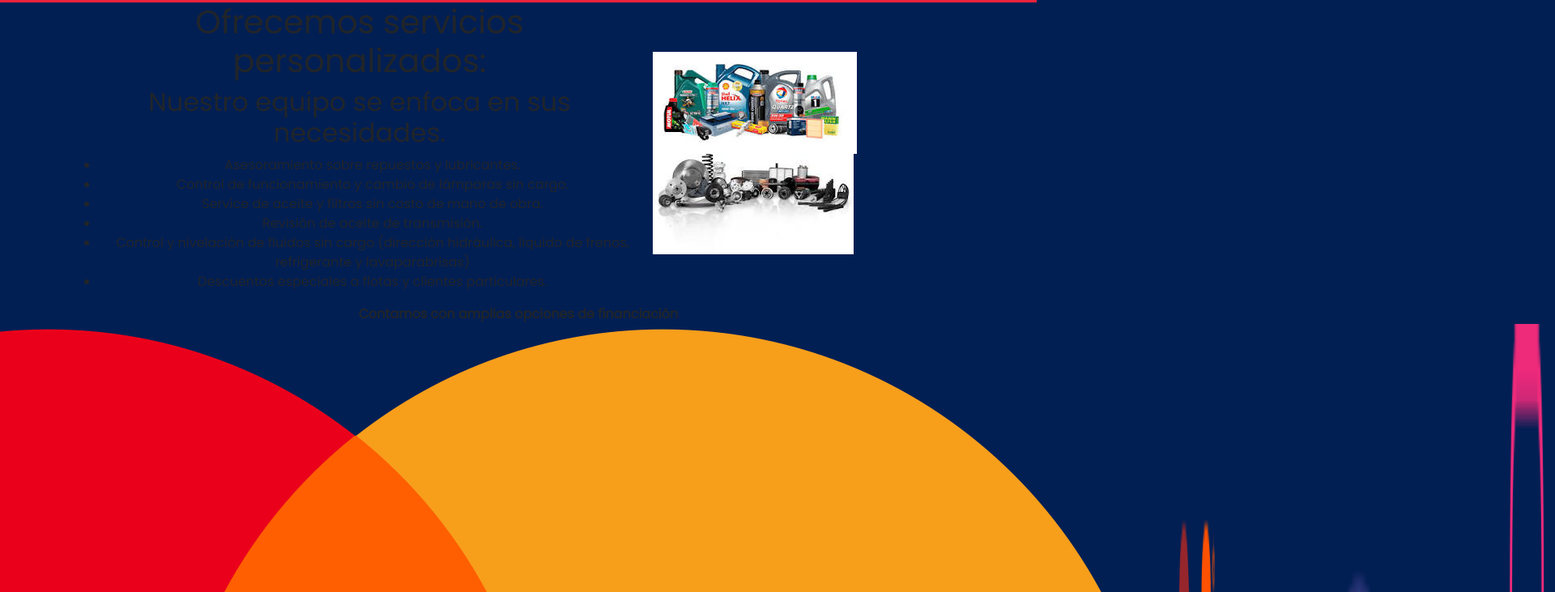
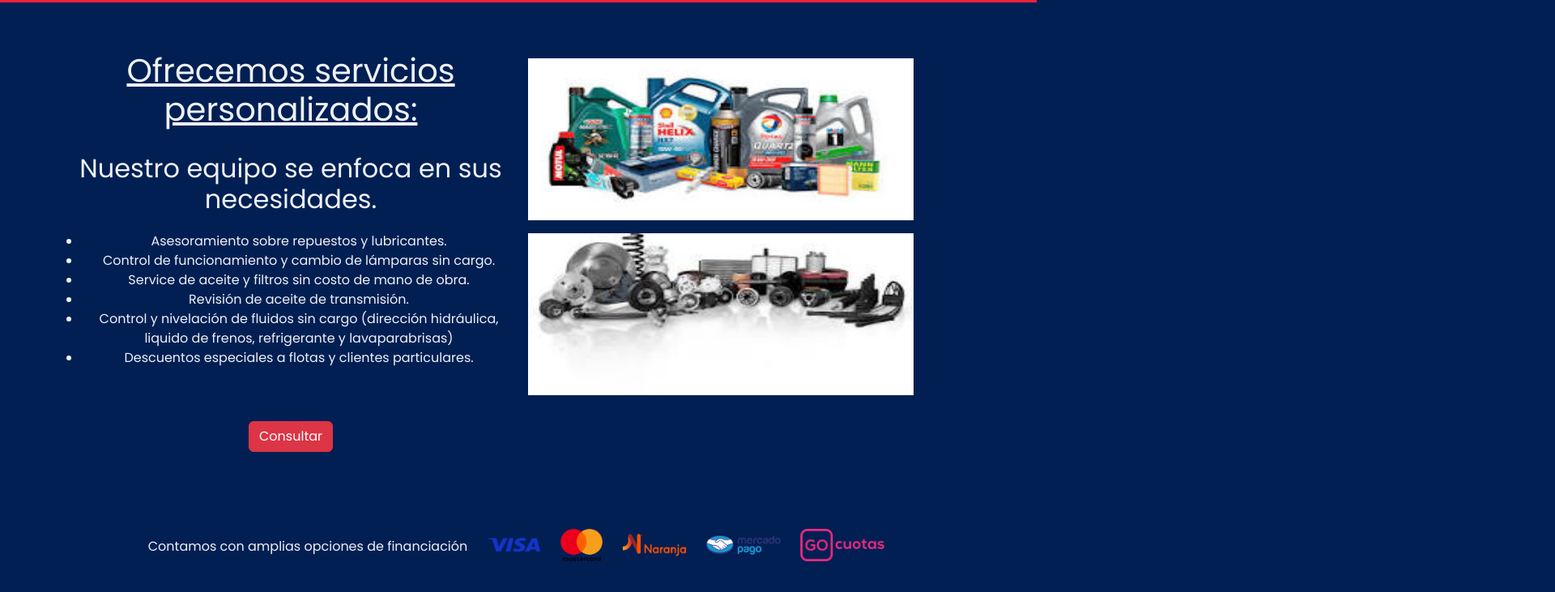
Before and after one commit to Lucasfmoya/grupoohiggins, a website: page page/servicios.html in a window 1280 px wide. Shown: the part 415-1146 px from the top of the page at 81% size, 1920 px wide, since content can reach past the window. Drawn offline with nearby package versions, Linux system fonts and the light colour scheme.

Commit message:
colocando pagina de servicios

```diff
--- a/page/servicios.html
+++ b/page/servicios.html
@@ -56,38 +56,42 @@
             </div>
         </nav>
 
-        <section class="container d-flex flex-row justify-content-between align-items-center mx-auto section-principal">
-            <div class="d-flex flex-column text-center justify-content-around mx-2 texto">
-                <!-- Titulo y subtitulo -->
-                <div class="texto__encabezado">
+        <section class="container text-center mx-auto section-principal">
+            <div class="row justify-content-between align-items-center">
+                <div class="col-lg-6 col-md-6 col-sm-12 .col-12">
+                    <div class="row texto__encabezado">
                         <h1 class="texto__encabezado--principal">Ofrecemos servicios personalizados:</h1>
                         <h2 class="texto__encabezado--secundario">Nuestro equipo se enfoca en sus necesidades.</h2>
                     </div>
-                <!-- Listado de servicios -->
-                <div class="texto__lista">
+                    <div class="row texto__lista">
                         <ul class="texto__lista--items">
                             <li>Asesoramiento sobre repuestos y lubricantes.</li>
                             <li>Control de funcionamiento y cambio de lámparas sin cargo.</li>
                             <li>Service de aceite y filtros sin costo de mano de obra.</li>
                             <li>Revisión de aceite de transmisión.</li>
                             <li>Control y nivelación de fluidos sin cargo (dirección hidráulica, liquido de frenos,
-                            refrigerante
-                            y
-                            lavaparabrisas)</li>
+                                refrigerante y lavaparabrisas)</li>
                             <li>Descuentos especiales a flotas y clientes particulares.</li>
                         </ul>
                     </div>
+                    <!-- Boton de consultas -->
+                    <div>
+                        <button class="btn btn-danger btn-xl boton__enviar boton__enviar--consultar"
+                            type="submit">Consultar</button>
                     </div>
-            <!-- Imagenes -->
-            <div class="flex-column justify-content-start imagenes">
-                <img class="imagenes__img1" src="../img/lubricantes.jpeg" alt="item">
-                <img class="imagenes__img2" src="../img/repuestos.jpeg" alt="item">
+                </div>
+                <div class="col-lg-6 col-md-6 col-sm-12 .col-12">
+                    <div class="row flex-column justify-content-start imagenes">
+                        <img class="img-fluid imagenes__img1" src="../img/lubricantes.jpeg" alt="item">
+                        <img class="img-fluid imagenes__img2" src="../img/repuestos.jpeg" alt="item">
+                    </div>
+                </div>
             </div>
         </section>
         <section class="container d-flex flex-row flex-wrap justify-content-center financiacion">
             <!-- Medios de pago -->
             <div class="financiacion__titulo">
-                <strong class="financiacion__titulo--parrafo">Contamos con amplias opciones de financiación</strong>
+                <p class="financiacion__titulo--parrafo">Contamos con amplias opciones de financiación</p>
             </div>
             <div class="d-flex align-self-start financiacion__pagos justify-content-between">
                 <img src="../img/iconos/visa-mp.png" class="financiacion__pagos--visa" alt="visa">
@@ -97,15 +101,9 @@
                 <img src="../img/iconos/gocuotas.png" class="financiacion__pagos--gocuotas" alt="goucuotas">
             </div>
         </section>
-        <!-- Boton de consultas -->
-        <div>
-            <button class="btn btn-danger btn-xl boton__enviar boton__enviar--consultar"
-                type="submit">Consultar</button>
-        </div>
 
-        </section>
         <!-- Pie de pagina -->
-        <footer class="pie">
+        <!-- <footer class="pie">
             <p class="pie__p1">Grupo O'higgins | &copy; 2023</p>
             <a href="#subir" class="pie__subir">
                 <i class='bx bxs-chevron-up-circle bx-lg  bx-fade-up-hover'></i>
@@ -124,7 +122,7 @@
                     <i class='bx bxl-gmail bx-md bx-tada-hover'></i>
                 </a>
             </div>
-        </footer>
+        </footer> -->
     </main>
     <script src="../js/bootstrap.bundle.js"></script>
 </body>
--- a/scss/partials/_queries.scss
+++ b/scss/partials/_queries.scss
@@ -1,6 +1,6 @@
 /* Media queries */
 
-@media screen and (max-width: 576px) {
+@media screen and (max-width: 620px) {
 
     /* Secciones generales */
 
@@ -38,6 +38,7 @@
         align-items: flex-start;
         justify-content: space-around;
         font-size: 12px;
+        margin-top: 10px;
 
         .pie__p1 {
             position: relative;
@@ -87,7 +88,7 @@
 
         section.cabecera {
 
-            height: 200px;
+            height: 150px;
             margin-top: 0px;
             padding: 5px;
             text-align: center;
@@ -153,6 +154,7 @@
         }
 
 
+
     }
 
     /* Pagina de contacto */
@@ -185,7 +187,7 @@
 
         }
 
-        .horario__atencion{
+        .horario__atencion {
             margin-bottom: 20px;
         }
 
@@ -203,4 +205,64 @@
         }
     }
 
+    /*Servicios*/
+
+    div.imagenes {
+
+        margin-top: 80px;
     }
+
+
+
+
+
+
+
+
+
+
+
+
+
+
+
+}
+
+@media (min-width: 576px) and (max-width: 620px) {
+
+    div.imagen1, div.imagen2{
+    .imagen1__custom, .imagen2__custom {
+        width: 95% !important ;
+
+
+
+    }
+
+
+}
+
+
+
+
+
+
+
+
+
+
+
+
+
+
+
+
+
+
+
+
+
+
+
+
+
+}
--- a/scss/style.scss
+++ b/scss/style.scss
@@ -111,7 +111,8 @@ div.imagen2 {
 
 
 }
-footer.pie{
+
+footer.pie {
     height: 80px;
     padding: 20px;
 
@@ -172,9 +173,9 @@ section.horario {
 
 }
 
-section{
+section {
 
-    div.float{
+    div.float {
 
         .float__flex--icono {
             position: fixed;
@@ -187,4 +188,118 @@ section{
 
 }
 
+section.section-principal {
+
+    text-align: center;
+    margin-top: 30px;
+    padding: 20px;
+    font-family: "poppins";
+    color: #edf2f4;
+
+    div.texto__encabezado {
+
+        .texto__encabezado--principal {
+            font-style: bold;
+            text-decoration: underline;
+            margin-top: 10px;
+            margin-bottom: 30px;
+
+        }
+
+        .texto__encabezado--secundario {
+            margin-bottom: 20px;
+
+        }
+
+    }
+
+    div.texto__lista {
+
+        .texto__lista--items {
+            margin-left: 10px;
+        }
+
+
+    }
+
+    .boton__enviar--consultar {
+        position: relative;
+        top: 50px;
+
+
+        &:hover {
+
+            background-color: #c70017;
+
+        }
+
+        &:active {
+
+            color: #000000;
+
+        }
+    }
+
+    div.imagenes {
+
+        .imagenes__img1,
+        .imagenes__img2 {
+            width: 500px;
+            height: 200px;
+            margin: 0.5rem 0;
+
+        }
+
+
+
+
+    }
+
+}
+
+section.financiacion {
+
+    position: relative;
+    bottom: -110px;
+    height: 60px;
+    text-align: center;
+
+
+    .financiacion__titulo {
+        padding: 25px 10px;
+        color: #edf2f4;
+
+
+    }
+
+    .financiacion__pagos {
+
+        padding: 5px;
+        margin: 10px;
+        width: 500px;
+        height: 50px;
+
+
+    }
+
+    .financiacion__pagos--visa {
+        width: 65px;
+
+
+    }
+
+
+
+}
+
+
+
+
+
+
+
+
+
+
+
 @import "./partials/queries"
```
Also changed, not shown: css-backup/style.css, css/style.css, 1 other file. Lines whose indentation alone changed are shown as unchanged.
